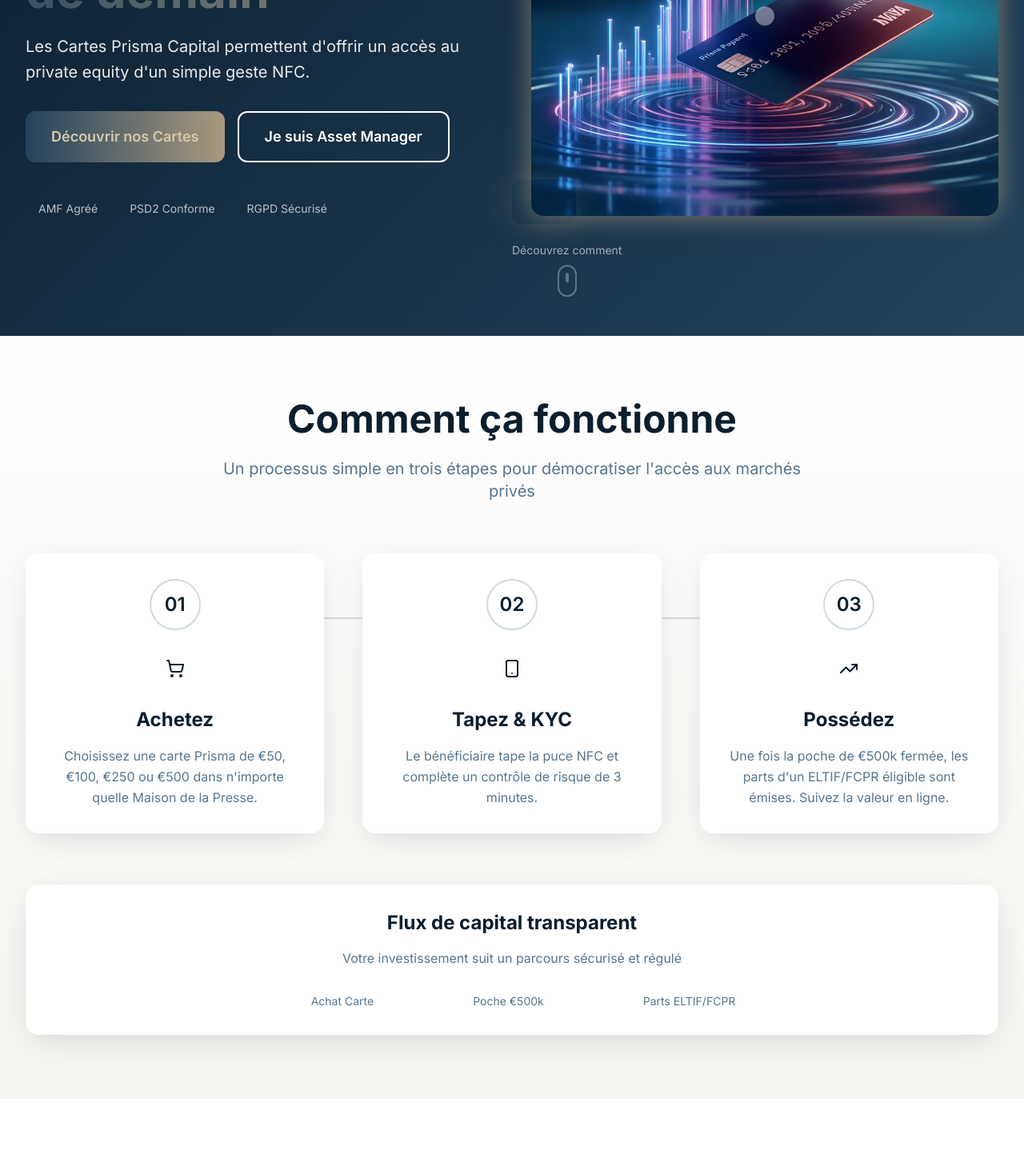
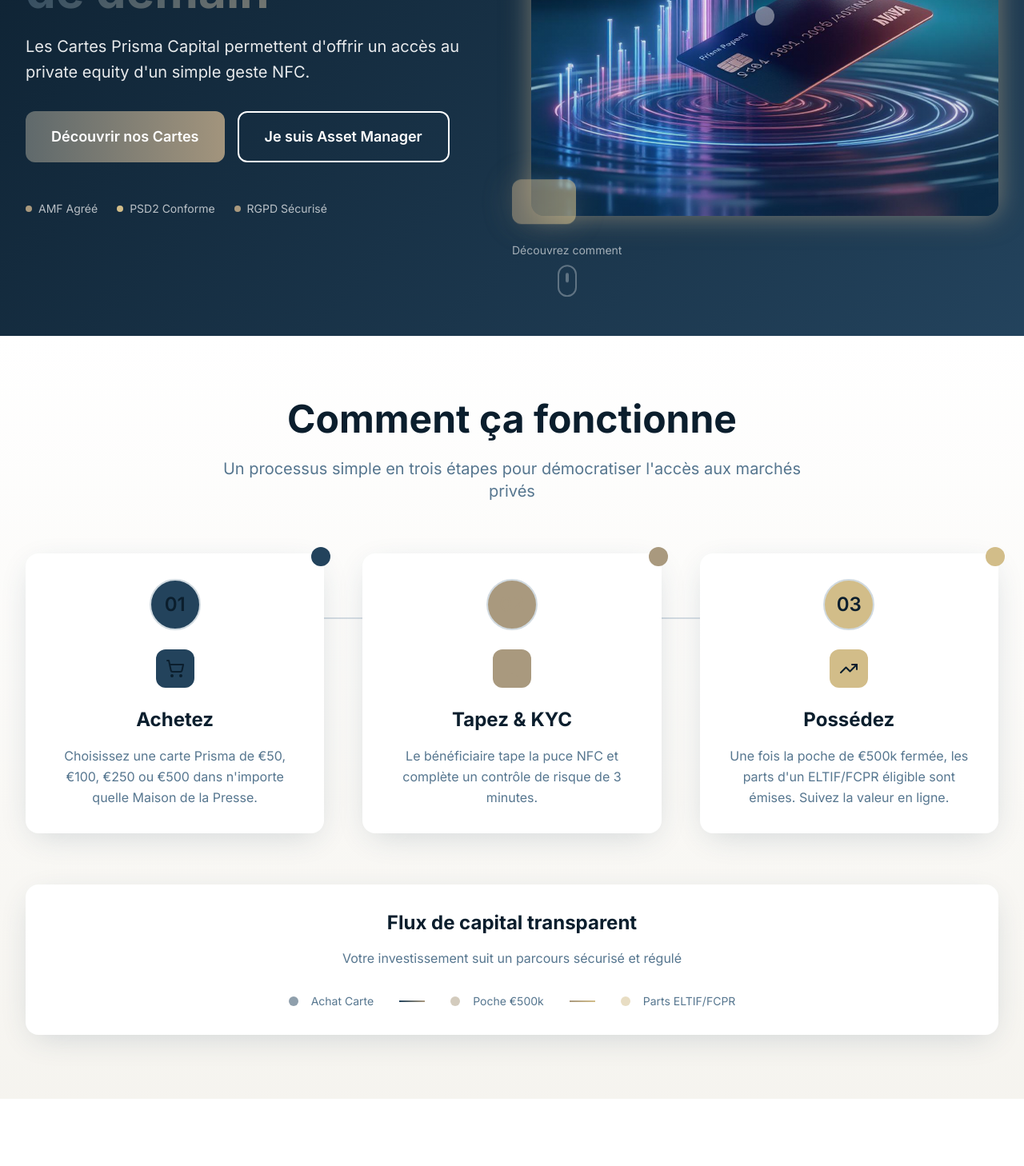
Before and after one commit to 0scarito/prismacapital, a React (Vite) app: page / in a window 1280 px wide. Shown: the part 380-1838 px from the top of the page at 80% size. Built offline with nearby package versions, Linux system fonts and the light colour scheme.

Commit message:
Refine color application and buttons
Apply updated color scheme more consistently across the website. Enhance the gradient effect on buttons and ensure text readability by adjusting contrast, particularly for text on dark backgrounds.

```diff
--- a/src/components/BenefitsSection.tsx
+++ b/src/components/BenefitsSection.tsx
@@ -46,7 +46,7 @@ const BenefitsSection = () => {
                   <div className="w-16 h-16 rounded-xl bg-gradient-prisma flex items-center justify-center mb-4">
                     <benefit.icon className="w-8 h-8 text-white" strokeWidth={2} />
                   </div>
-                  <span className="inline-block bg-accent-amber text-midnight-navy text-xs font-numbers px-3 py-1 rounded-full">
+                  <span className="inline-block bg-metallic-gold text-deep-navy text-xs font-numbers px-3 py-1 rounded-full">
                     {benefit.highlight}
                   </span>
                 </div>
@@ -89,7 +89,7 @@ const BenefitsSection = () => {
               </div>
             </div>
 
-            <div className="text-center p-6 bg-gradient-to-br from-prism-blue/10 to-spectrum-teal/10 rounded-xl border border-primary/20">
+            <div className="text-center p-6 bg-gradient-to-br from-navy-light/10 to-metallic-gold/10 rounded-xl border border-primary/20">
               <div className="font-numbers text-3xl text-primary mb-2">12-15%</div>
               <div className="font-body text-sm text-primary mb-2">Private Equity (IRR historique)</div>
               <div className="w-full h-2 bg-border rounded-full overflow-hidden">
@@ -105,7 +105,7 @@ const BenefitsSection = () => {
             <div>
               <div className="flex items-center mb-6">
                 {[...Array(5)].map((_, i) => (
-                  <Star key={i} className="w-5 h-5 text-accent-amber fill-current" />
+                  <Star key={i} className="w-5 h-5 text-metallic-gold fill-current" />
                 ))}
               </div>
 
--- a/src/components/HeroSection.tsx
+++ b/src/components/HeroSection.tsx
@@ -40,7 +40,7 @@ const HeroSection = () => {
               </button>
               <button
                 onClick={() => scrollToSection('#partners')}
-                className="btn-prisma-outline text-lg px-8 py-4 text-white border-white hover:bg-white hover:text-midnight-navy"
+                className="btn-prisma-outline text-lg px-8 py-4 text-white border-white hover:bg-white hover:text-deep-navy"
               >
                 Je suis Asset Manager
               </button>
@@ -49,15 +49,15 @@ const HeroSection = () => {
             {/* Trust Indicators */}
             <div className="mt-12 flex flex-wrap justify-center lg:justify-start gap-6 text-white/70">
               <div className="flex items-center gap-2">
-                <div className="w-2 h-2 bg-spectrum-teal rounded-full"></div>
+                <div className="w-2 h-2 bg-metallic-gold rounded-full"></div>
                 <span className="font-body text-sm">AMF Agréé</span>
               </div>
               <div className="flex items-center gap-2">
-                <div className="w-2 h-2 bg-accent-amber rounded-full"></div>
+                <div className="w-2 h-2 bg-rich-gold rounded-full"></div>
                 <span className="font-body text-sm">PSD2 Conforme</span>
               </div>
               <div className="flex items-center gap-2">
-                <div className="w-2 h-2 bg-spectrum-teal rounded-full"></div>
+                <div className="w-2 h-2 bg-metallic-gold rounded-full"></div>
                 <span className="font-body text-sm">RGPD Sécurisé</span>
               </div>
             </div>
@@ -73,7 +73,7 @@ const HeroSection = () => {
               />
 
               {/* Floating Animation Overlay */}
-              <div className="absolute inset-0 bg-gradient-to-t from-prism-blue/20 to-transparent"></div>
+              <div className="absolute inset-0 bg-gradient-to-t from-navy-light/20 to-transparent"></div>
 
               {/* NFC Ripple Effect */}
               <div className="absolute top-1/2 left-1/2 transform -translate-x-1/2 -translate-y-1/2">
@@ -85,7 +85,7 @@ const HeroSection = () => {
 
             {/* Floating Cards Visual Elements */}
             <div className="absolute -top-4 -right-4 w-24 h-16 bg-gradient-card rounded-lg shadow-prisma-glow opacity-80 animate-bounce animation-delay-300"></div>
-            <div className="absolute -bottom-6 -left-6 w-20 h-14 bg-gradient-to-r from-spectrum-teal to-accent-amber rounded-lg shadow-prisma-glow opacity-60 animate-bounce animation-delay-500"></div>
+            <div className="absolute -bottom-6 -left-6 w-20 h-14 bg-gradient-to-r from-metallic-gold to-rich-gold rounded-lg shadow-prisma-glow opacity-60 animate-bounce animation-delay-500"></div>
           </div>
         </div>
       </div>
--- a/src/components/HowItWorksSection.tsx
+++ b/src/components/HowItWorksSection.tsx
@@ -7,21 +7,21 @@ const HowItWorksSection = () => {
       title: "Achetez",
       description: "Choisissez une carte Prisma de €50, €100, €250 ou €500 dans n'importe quelle Maison de la Presse.",
       icon: ShoppingCart,
-      color: "prism-blue"
+      color: "navy-light"
     },
     {
       number: "02",
       title: "Tapez & KYC",
       description: "Le bénéficiaire tape la puce NFC et complète un contrôle de risque de 3 minutes.",
       icon: Smartphone,
-      color: "spectrum-teal"
+      color: "metallic-gold"
     },
     {
       number: "03",
       title: "Possédez",
       description: "Une fois la poche de €500k fermée, les parts d'un ELTIF/FCPR éligible sont émises. Suivez la valeur en ligne.",
       icon: TrendingUp,
-      color: "accent-amber"
+      color: "rich-gold"
     }
   ];
 
@@ -94,19 +94,19 @@ const HowItWorksSection = () => {
           {/* Flow Diagram */}
           <div className="flex flex-col md:flex-row items-center justify-center space-y-4 md:space-y-0 md:space-x-8">
             <div className="flex items-center space-x-4">
-              <div className="w-3 h-3 bg-prism-blue rounded-full animate-pulse"></div>
+              <div className="w-3 h-3 bg-navy-light rounded-full animate-pulse"></div>
               <span className="font-body text-sm text-muted-foreground">Achat Carte</span>
             </div>
-            <div className="w-8 h-0.5 bg-gradient-to-r from-prism-blue to-spectrum-teal hidden md:block"></div>
+            <div className="w-8 h-0.5 bg-gradient-to-r from-navy-light to-metallic-gold hidden md:block"></div>
 
             <div className="flex items-center space-x-4">
-              <div className="w-3 h-3 bg-spectrum-teal rounded-full animate-pulse animation-delay-300"></div>
+              <div className="w-3 h-3 bg-metallic-gold rounded-full animate-pulse animation-delay-300"></div>
               <span className="font-body text-sm text-muted-foreground">Poche €500k</span>
             </div>
-            <div className="w-8 h-0.5 bg-gradient-to-r from-spectrum-teal to-accent-amber hidden md:block"></div>
+            <div className="w-8 h-0.5 bg-gradient-to-r from-metallic-gold to-rich-gold hidden md:block"></div>
 
             <div className="flex items-center space-x-4">
-              <div className="w-3 h-3 bg-accent-amber rounded-full animate-pulse animation-delay-500"></div>
+              <div className="w-3 h-3 bg-rich-gold rounded-full animate-pulse animation-delay-500"></div>
               <span className="font-body text-sm text-muted-foreground">Parts ELTIF/FCPR</span>
             </div>
           </div>
--- a/src/index.css
+++ b/src/index.css
@@ -117,15 +117,29 @@
 }
 
 @layer components {
-  /* Prisma Component Styles */
+  /* Enhanced Button Styles with Advanced Animations */
   .btn-prisma {
-    @apply bg-gradient-to-r from-primary to-accent text-primary-foreground font-semibold py-3 px-6 rounded-lg
-           shadow-[var(--shadow-button)] hover:scale-105 transition-all duration-300 hover:shadow-[var(--shadow-glow)];
+    @apply bg-gradient-to-r from-navy-light to-metallic-gold text-white font-semibold py-3 px-6 rounded-lg
+           shadow-[var(--shadow-button)] hover:scale-105 transition-all duration-300 hover:shadow-[var(--shadow-glow)]
+           hover:from-metallic-gold hover:to-rich-gold relative overflow-hidden;
+
+    /* Add glow effect on hover */
+    background-size: 200% 100%;
+    animation: gradient-shift 3s ease infinite;
+  }
+
+  .btn-prisma:hover {
+    animation: gradient-shift 1s ease infinite, pulse-glow 2s ease infinite;
   }
 
   .btn-prisma-outline {
-    @apply border-2 border-primary text-primary bg-transparent font-semibold py-3 px-6 rounded-lg
-           hover:bg-primary hover:text-primary-foreground transition-all duration-300 hover:scale-105;
+    @apply border-2 border-metallic-gold text-metallic-gold bg-transparent font-semibold py-3 px-6 rounded-lg
+           hover:bg-metallic-gold hover:text-deep-navy transition-all duration-300 hover:scale-105
+           hover:shadow-[var(--shadow-glow)] relative overflow-hidden;
+  }
+
+  .btn-prisma-outline:hover {
+    animation: pulse-glow 2s ease infinite;
   }
 
   .section-container {
@@ -192,6 +206,15 @@
   }
 }
 
+@keyframes gradient-shift {
+  0%, 100% {
+    background-position: 0% 50%;
+  }
+  50% {
+    background-position: 100% 50%;
+  }
+}
+
 @layer base {
   * {
     @apply border-border;
```
Also changed, not shown: src/components/PartnersSection.tsx (+11 -11 lines).
